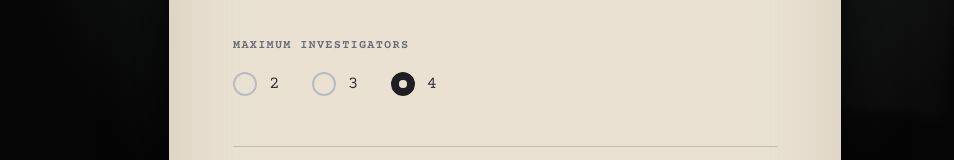
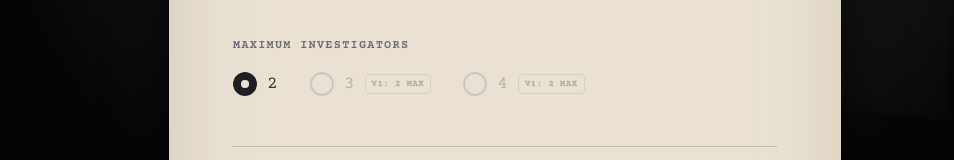
Before and after one commit to shaurya-shaw/inquest, a Next.js app in the folder client/: page /investigation/create in a window 1280 px wide. Shown: the part 614-774 px from the top of the page, without its empty margins (135-1089 px from the left). Built offline with nearby package versions, Linux system fonts and the light colour scheme; no server answers; a web font is replaced by a local one.

Commit message:
major bug fix:create and login page empty name and toast error

```diff
--- a/client/app/investigation/create/page.tsx
+++ b/client/app/investigation/create/page.tsx
@@ -8,11 +8,16 @@ import { usePlayerStore } from "@/stores/player-store";
 import { RoomState, useRoomStore } from "@/stores/room-store";
 import { useNotebookStore } from "@/stores/notebook-store";
 
+import { toast } from "sonner";
+
 export default function CreateCaseDossier() {
-  const [investigators, setInvestigators] = useState(4);
+  const [investigators, setInvestigators] = useState(2);
   const [isClassified, setIsClassified] = useState(false);
   const [isChapterOpen, setIsChapterOpen] = useState(false);
-  const [selectedCase, setSelectedCase] = useState<{ label: string; id: string }>({
+  const [selectedCase, setSelectedCase] = useState<{
+    label: string;
+    id: string;
+  }>({
     label: "The Last Call",
     id: "the-last-call",
   });
@@ -46,7 +51,7 @@ export default function CreateCaseDossier() {
       clearNotes();
       updatePlayer({
         roomId: room.roomId,
-        detectiveName,
+        detectiveName: detectiveName.trim(),
         playerId,
         isHost: true,
       });
@@ -58,19 +63,28 @@ export default function CreateCaseDossier() {
       }, 600);
     };
 
+    const handleError = ({ message }: { message: string }) => {
+      toast.error(message);
+      setIsClassified(false);
+    };
+
     socket.on("room-created", handleRoomCreated);
+    socket.on("error", handleError);
 
     return () => {
       socket.off("room-created", handleRoomCreated);
+      socket.off("error", handleError);
     };
-  }, [router, detectiveName, playerId, updatePlayer, updateRoom]);
+  }, [router, detectiveName, playerId, updatePlayer, updateRoom, clearNotes]);
 
   const handleCreateCase = () => {
+    if (!detectiveName.trim()) {
+      toast.error("Please enter your Detective Name.");
+      return;
+    }
     setIsClassified(true);
-    console.log("clicked");
-    // Add logic here to submit the form/navigate after the stamp animation
     socket.emit("create-room", {
-      name: detectiveName,
+      name: detectiveName.trim(),
       maxInvestigators: investigators,
       caseId: selectedCase.id,
       playerId,
@@ -167,9 +181,12 @@ export default function CreateCaseDossier() {
 
             {isChapterOpen && (
               <div className="absolute left-0 right-0 top-full z-30 mt-2 overflow-hidden rounded-sm border border-zinc-800/30 bg-[#e1d5c0] shadow-[0_12px_30px_rgba(0,0,0,0.18)]">
-                {([
-                  { label: "The Last Call", id: "the-last-call" },
-                ] as { label: string; id: string }[]).map((c) => (
+                {(
+                  [{ label: "The Last Call", id: "the-last-call" }] as {
+                    label: string;
+                    id: string;
+                  }[]
+                ).map((c) => (
                   <button
                     key={c.id}
                     type="button"
@@ -191,12 +208,20 @@ export default function CreateCaseDossier() {
             <label className="mb-4 block text-xs font-bold uppercase tracking-widest text-zinc-600">
               Maximum Investigators
             </label>
-            <div className="flex gap-8">
-              {[2, 3, 4].map((num) => (
+            <div className="flex flex-wrap items-center gap-6 sm:gap-8">
+              {[2, 3, 4].map((num) => {
+                const isAvailable = num === 2;
+                return (
                   <button
                     key={num}
-                  onClick={() => setInvestigators(num)}
-                  className="flex items-center gap-3 text-lg text-zinc-800"
+                    type="button"
+                    disabled={!isAvailable}
+                    onClick={() => isAvailable && setInvestigators(num)}
+                    className={`flex items-center gap-2.5 text-lg transition-opacity ${
+                      isAvailable
+                        ? "text-zinc-800 cursor-pointer"
+                        : "text-zinc-500 opacity-40 cursor-not-allowed"
+                    }`}
                   >
                     <span
                       className={`flex h-6 w-6 items-center justify-center rounded-full border-2 transition-all ${
@@ -209,9 +234,15 @@ export default function CreateCaseDossier() {
                         <span className="h-2 w-2 rounded-full bg-[#e1d5c0]" />
                       )}
                     </span>
-                  {num}
+                    <span>{num}</span>
+                    {!isAvailable && (
+                      <span className="font-mono text-[9px] font-bold uppercase tracking-wider text-zinc-600 border border-zinc-600/30 px-1.5 py-0.5 rounded">
+                        V1: 2 Max
+                      </span>
+                    )}
                   </button>
-              ))}
+                );
+              })}
             </div>
           </div>
         </div>
--- a/client/app/investigation/join/page.tsx
+++ b/client/app/investigation/join/page.tsx
@@ -7,6 +7,7 @@ import { useRouter } from "next/navigation";
 import { RoomState, useRoomStore } from "@/stores/room-store";
 import { usePlayerStore } from "@/stores/player-store";
 import { useNotebookStore } from "@/stores/notebook-store";
+import { toast } from "sonner";
 
 export default function AccessCaseDossier() {
   const [isGranted, setIsGranted] = useState(false);
@@ -23,7 +24,7 @@ export default function AccessCaseDossier() {
       clearNotes();
       updatePlayer({
         roomId: room.roomId,
-        detectiveName,
+        detectiveName: detectiveName.trim(),
         playerId,
         isHost: false,
       });
@@ -35,25 +36,39 @@ export default function AccessCaseDossier() {
       }, 600);
     };
 
+    const handleError = ({ message }: { message: string }) => {
+      console.error("Error joining room:", message);
+      toast.error(message || "Invalid Room Code or unable to join case.");
+      setIsGranted(false);
+    };
+
     socket.on("room-updated", handlePlayerJoined);
-
-    socket.on("error", ({ message }) => {
-      console.error("Error joining room:", message);
-      // Handle error (e.g., show a notification to the user)
-    });
+    socket.on("error", handleError);
 
     return () => {
-      socket.off("room-updated");
-      socket.off("error");
+      socket.off("room-updated", handlePlayerJoined);
+      socket.off("error", handleError);
     };
-  }, [router, detectiveName, playerId, updatePlayer, updateRoom]);
+  }, [router, detectiveName, playerId, updatePlayer, updateRoom, clearNotes]);
 
   const handleAccessCase = () => {
+    const trimmedName = detectiveName.trim();
+    const trimmedCode = accessCode.trim().toUpperCase();
+
+    if (!trimmedName) {
+      toast.error("Please enter your Detective Name.");
+      return;
+    }
+
+    if (!trimmedCode) {
+      toast.error("Please enter a valid Room Code.");
+      return;
+    }
+
     setIsGranted(true);
-    // Add logic here to validate the code and navigate to the lobby
     socket.emit("join-room", {
-      roomId: accessCode,
-      name: detectiveName,
+      roomId: trimmedCode,
+      name: trimmedName,
       playerId,
     });
   };
```
Lines whose indentation alone changed are shown as unchanged.
